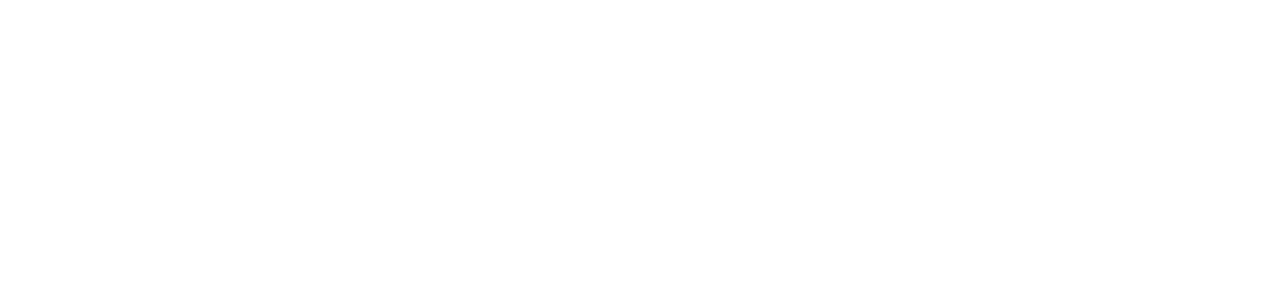
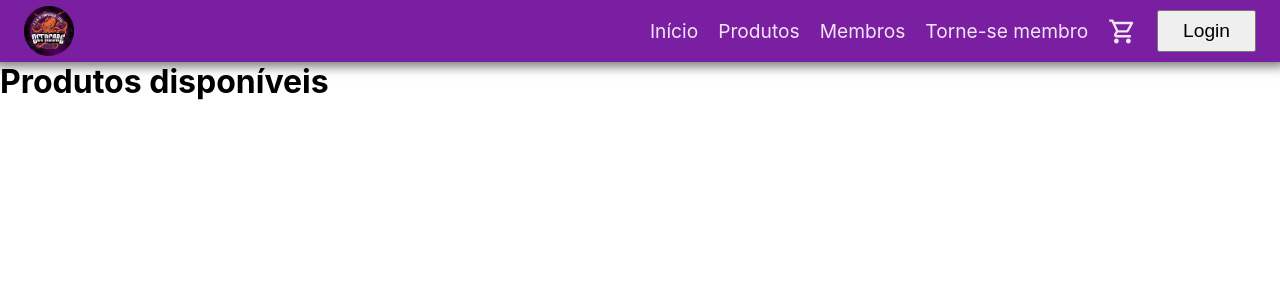
Before and after one commit to WilamisAviz15/Frontend-Atletica, a React (Create React App) app: page /produtos in a window 1280 px wide. Before the commit this address had no page. Shown: the top 300 px of the page. Built offline with nearby package versions, Linux system fonts and the light colour scheme.

Commit message:
feat: add components and pages

```diff
--- a/package.json
+++ b/package.json
@@ -10,9 +10,10 @@
     "@types/node": "^16.18.46",
     "@types/react": "^18.2.21",
     "@types/react-dom": "^18.2.7",
-    "react-router-dom": "^6.4.5",
     "react": "^18.2.0",
     "react-dom": "^18.2.0",
+    "react-icons": "^4.10.1",
+    "react-router-dom": "^6.4.5",
     "react-scripts": "5.0.1",
     "sass": "^1.66.1",
     "typescript": "^4.9.5",
--- a/src/App.tsx
+++ b/src/App.tsx
@@ -2,11 +2,37 @@ import React from "react";
 import Home from "./pages/home";
 import Auth from "./pages/auth";
 import { Route, Routes } from "react-router-dom";
+import Header from "./components/header";
+import Products from "./pages/products";
+import Members from "./pages/members";
 
 function App() {
   return (
     <Routes>
-      <Route path="/" element={<Home />}></Route>
+      <Route
+        path="/"
+        element={
+          <Header>
+            <Home />
+          </Header>
+        }
+      ></Route>
+      <Route
+        path="/produtos"
+        element={
+          <Header>
+            <Products />
+          </Header>
+        }
+      ></Route>
+      <Route
+        path="/membros"
+        element={
+          <Header>
+            <Members />
+          </Header>
+        }
+      ></Route>
       <Route path="/auth" element={<Auth />}></Route>
     </Routes>
   );
--- /dev/null
+++ b/src/components/header/Header.module.scss
@@ -0,0 +1,38 @@
+.header {
+  background-color: #7b1fa2;
+  box-shadow: 0px 0px 10px 5px rgba(0, 0, 0, 0.5);
+  padding: 6px 24px;
+  display: flex;
+  justify-content: space-between;
+
+  img {
+    width: 50px;
+    height: 50px;
+  }
+
+  ul {
+    list-style: none;
+    display: flex;
+    align-items: center;
+    gap: 20px;
+  }
+
+  li,
+  a {
+    text-decoration: none;
+    cursor: pointer;
+    font-size: 1.2rem;
+    color: #f3e5f5;
+
+    &:hover:not(:last-child) {
+      border-bottom: 2px solid #f3e5f5;
+    }
+  }
+
+  .cart {
+    a {
+      display: flex;
+      font-size: 1.8rem;
+    }
+  }
+}
--- /dev/null
+++ b/src/components/header/index.tsx
@@ -0,0 +1,43 @@
+import React from "react";
+import { MdOutlineShoppingCart } from "react-icons/md";
+import { Link } from "react-router-dom";
+
+import styles from "./Header.module.scss";
+import Button from "../Button";
+
+const Header = ({ children }: { children: JSX.Element }) => {
+  return (
+    <>
+      <header className={styles.header}>
+        <img src="assets/logo.png" alt="logo da atlética" />
+        <ul>
+          <li>
+            <Link to="/">Início</Link>
+          </li>
+          <li>
+            <Link to="/produtos">Produtos</Link>
+          </li>
+          <li>
+            <Link to="/membros">Membros</Link>
+          </li>
+          <li>
+            <Link to="/membros-form">Torne-se membro</Link>
+          </li>
+          <li className={styles.cart}>
+            <Link to="/">
+              <MdOutlineShoppingCart />
+            </Link>
+          </li>
+          <li>
+            <Link to="/auth">
+              <Button text="Login" />
+            </Link>
+          </li>
+        </ul>
+      </header>
+      {children}
+    </>
+  );
+};
+
+export default Header;
--- a/src/index.css
+++ b/src/index.css
@@ -1,13 +1,24 @@
 body {
   margin: 0;
-  font-family: -apple-system, BlinkMacSystemFont, 'Segoe UI', 'Roboto', 'Oxygen',
-    'Ubuntu', 'Cantarell', 'Fira Sans', 'Droid Sans', 'Helvetica Neue',
-    sans-serif;
+  padding: 0;
+
+  font-family: -apple-system, BlinkMacSystemFont, "Segoe UI", "Roboto", "Oxygen", "Ubuntu", "Cantarell", "Fira Sans",
+    "Droid Sans", "Helvetica Neue", sans-serif;
   -webkit-font-smoothing: antialiased;
   -moz-osx-font-smoothing: grayscale;
 }
 
 code {
-  font-family: source-code-pro, Menlo, Monaco, Consolas, 'Courier New',
-    monospace;
+  font-family: source-code-pro, Menlo, Monaco, Consolas, "Courier New", monospace;
 }
+
+h1,
+h2,
+h3,
+h4,
+h5,
+ul,
+li {
+  margin: 0;
+  padding: 0;
+}
--- a/src/pages/home/index.tsx
+++ b/src/pages/home/index.tsx
@@ -3,7 +3,7 @@ import React from "react";
 const Home = () => {
   return (
     <div>
-      <h1>Hello world</h1>
+      <h1>Início</h1>
     </div>
   );
 };
--- /dev/null
+++ b/src/pages/members/index.tsx
@@ -0,0 +1,7 @@
+import React from "react";
+
+const Members = () => {
+  return <h1>Membros da atlética</h1>;
+};
+
+export default Members;
--- /dev/null
+++ b/src/pages/products/index.tsx
@@ -0,0 +1,7 @@
+import React from "react";
+
+const Products = () => {
+  return <h1>Produtos disponíveis</h1>;
+};
+
+export default Products;
```
